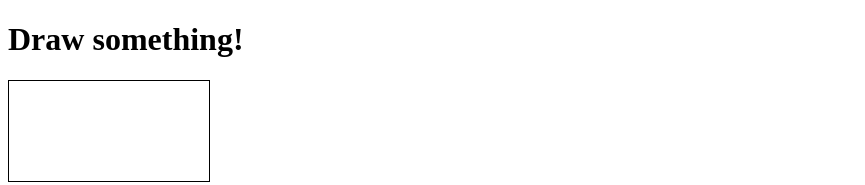
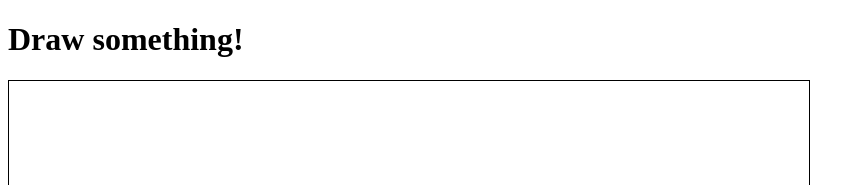
Before and after one commit to elizabeth293/si539_hw6, a plain HTML site: page index.html in a window 1280 px wide. Shown: the top 185 px of the page, without its empty margins (0-865 px from the left). Drawn offline with Linux system fonts and the light colour scheme.

Commit message:
attempts

```diff
--- a/index.html
+++ b/index.html
@@ -12,13 +12,21 @@
 
   <body>
     <h1> Draw something! </h1>
-    <canvas id = "myCanvas" width= "200" height= "100" > </canvas>
+    <canvas id = "myCanvas" width= "800" height= "800" > </canvas>
 
     <script>
       var canvas = document.getElementById("myCanvas");
       var ctx = canvas.getContext("2d");
+      ctx.strokeStyle = "#ff0000";
       ctx.fillStyle = "#ffffff";
       ctx.fillRect(0,0,canvas.width,canvas.height);
+
+      canvas.addEventListener('mousedown', start, false);
+      canvas.addEventListener('mouseup', end, false);
+
+      function start() {
+
+      }
 
 
     </script>
```
